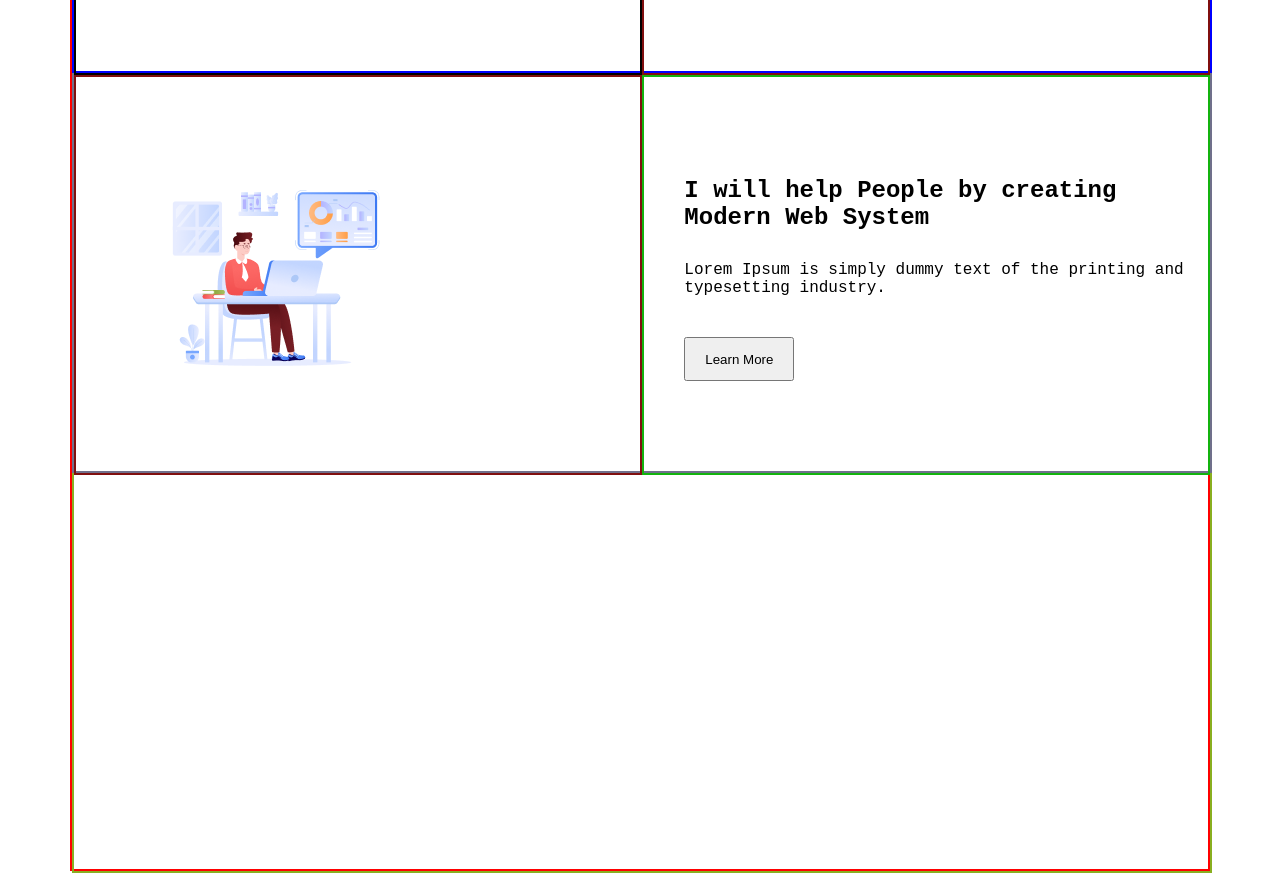
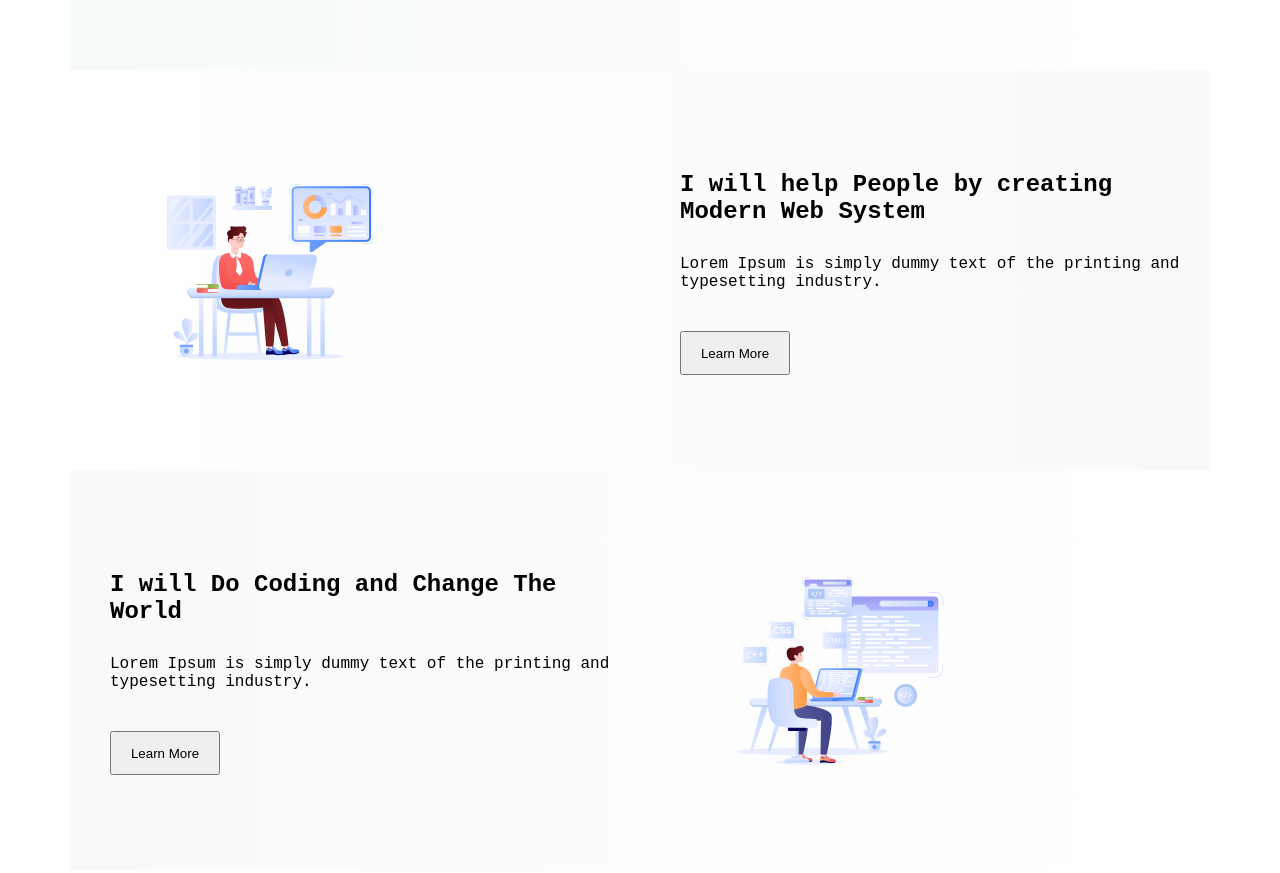
Before and after one commit to asaduzzamanashik372/My-assignment, a plain HTML site: page index.html in a window 1280 px wide. Shown: the part 1236-2109 px from the top of the page. Drawn offline with Linux system fonts and the light colour scheme; a web font is replaced by a local one.

Commit message:
2nd poster complete

```diff
--- a/index.html
+++ b/index.html
@@ -40,7 +40,14 @@
                 <button>Learn More</button>
             </div>
          </div>
-        <div class="poster-container-three"></div>
+        <div class="poster-container-three">
+            <div class="poster-container-three-text">
+                <h1>I will Do Coding and Change The World</h1>
+                <p>Lorem Ipsum is simply dummy text of the printing and typesetting industry.</p>
+                <button>Learn More</button>
+            </div>
+            <div class="poster-container-three-image"><img src="/assets/Group 4.png" alt=""></div>
+        </div>
 
      </section>
     </main>
--- a/style/style.css
+++ b/style/style.css
@@ -50,15 +50,16 @@
   .poster-container{
     width: 1140px;
     height: 1385px;
-    border: 2px solid red;
+    border-radius: 15;
     margin: 0 auto;
     margin-top: 70px;
   }
   .poster-text-container{
     width: 1140px;
     height: 185px;
-    border: 2px solid blue;
+    border-radius: 15;
     text-align: center;
+
   }
   .poster-text-container h1{
     margin-bottom: 40px;
@@ -67,13 +68,15 @@
   .poster-container-one{
     width: 1140px;
     height: 400px;
-    border: 2px solid blue;
+
+    background-color: rgb(243, 243, 243);
+    background-image: linear-gradient(to right,rgb(247, 250, 250),rgb(255, 255, 255));
     display: flex;
   }
   .poster-container-one-text{
     width: 570px;
     height: 400px;
-    border: 2px solid black;
+    border-radius: 15;
     text-align: left;
   }
   .poster-container-one-text h1{
@@ -93,26 +96,27 @@
   .poster-container-one-image{
     width: 570px;
     height: 400px;
-    border: 2px solid rgb(128, 15, 15);
+    border-radius: 15;
     padding: 80px;
   }
  .poster-container-two{
   width: 1140px;
   height: 400px;
-  border: 2px solid rgb(112, 112, 139);
+  background-color: rgb(243, 243, 243);
+  background-image: linear-gradient(to left,rgb(248, 250, 250),rgb(255, 255, 255));
   display: flex;
 }
 .poster-container-two-image{
     width: 570px;
     height: 400px;
-    border: 2px solid rgb(128, 15, 15);
+    border-radius: 15;
     padding: 80px;
 
 }
 .poster-container-two-text{
   width: 570px;
   height: 400px;
-  border: 2px solid rgb(19, 179, 14);
+  border-radius: 15;
 }
 .poster-container-two-text h1{
   margin-top: 100px;
@@ -122,15 +126,43 @@
 .poster-container-two-text p{
   margin-left: 40px;
 }
-  .poster-container-three{
-  width: 1140px;
-  height: 400px;
-  border: 2px solid rgb(137, 175, 32);
-}
-
 .poster-container-two-text button{
   margin-left: 40px;
   width: 110px;
   height: 44px;
   margin-top: 40px;
 }
+.poster-container-three{
+  width: 1140px;
+  height: 400px;
+  background-color: rgb(243, 243, 243);
+  background-image: linear-gradient(to right,rgb(248, 250, 250),rgb(255, 255, 255));
+  display: flex;
+}
+.poster-container-three-text{
+  width: 570px;
+  height: 400px;
+  border-radius: 15;
+}
+.poster-container-three-image{
+  width: 570px;
+  height: 400px;
+
+}
+.poster-container-three-text h1{
+  margin-top: 100px;
+  margin-bottom: 30px;
+  margin-left: 40px;
+}
+.poster-container-three-text p{
+  margin-left: 40px;
+}
+.poster-container-three-text button{
+  margin-left: 40px;
+    width: 110px;
+    height: 44px;
+    margin-top: 40px;
+}
+.poster-container-three-image{
+  padding: 80px;
+}
```
